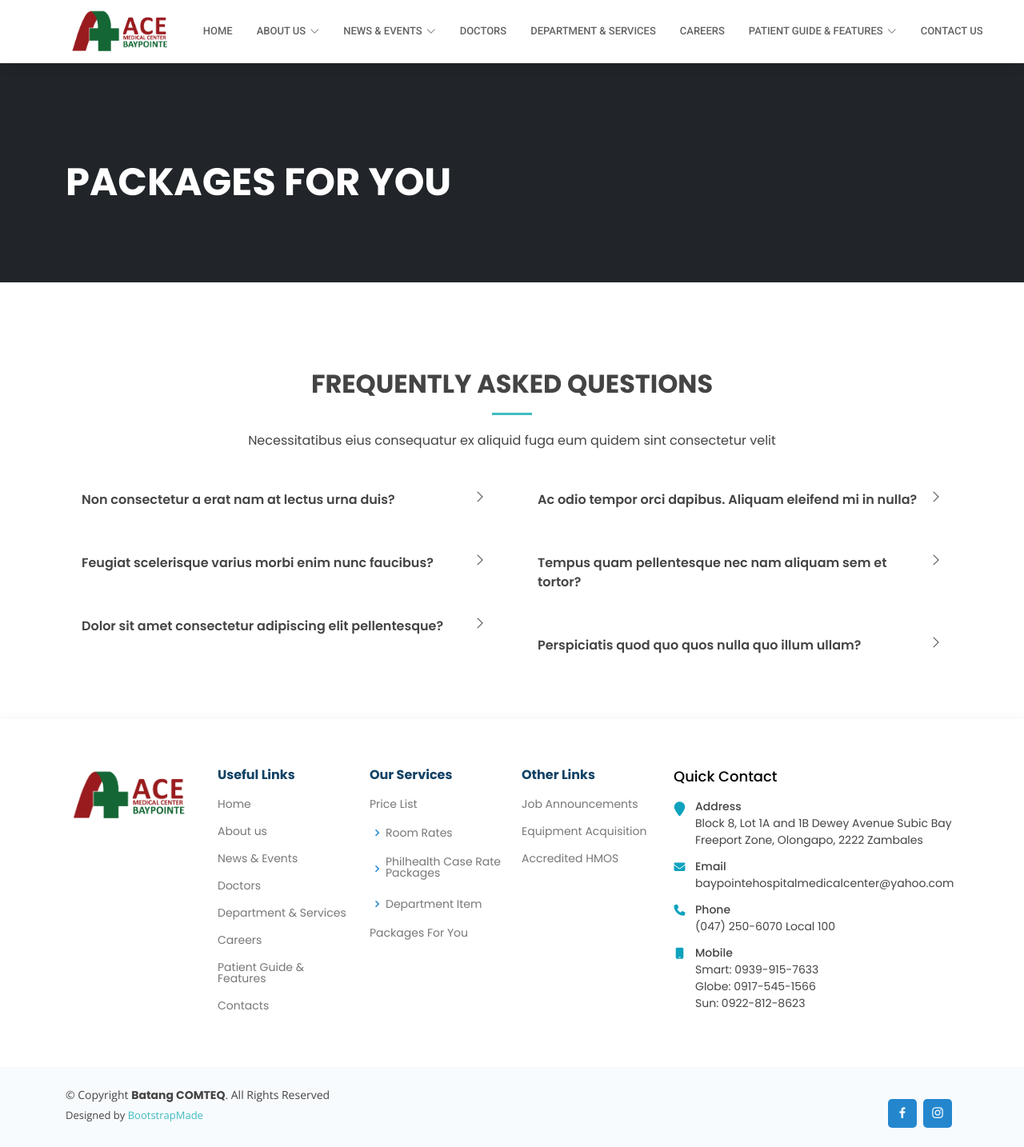
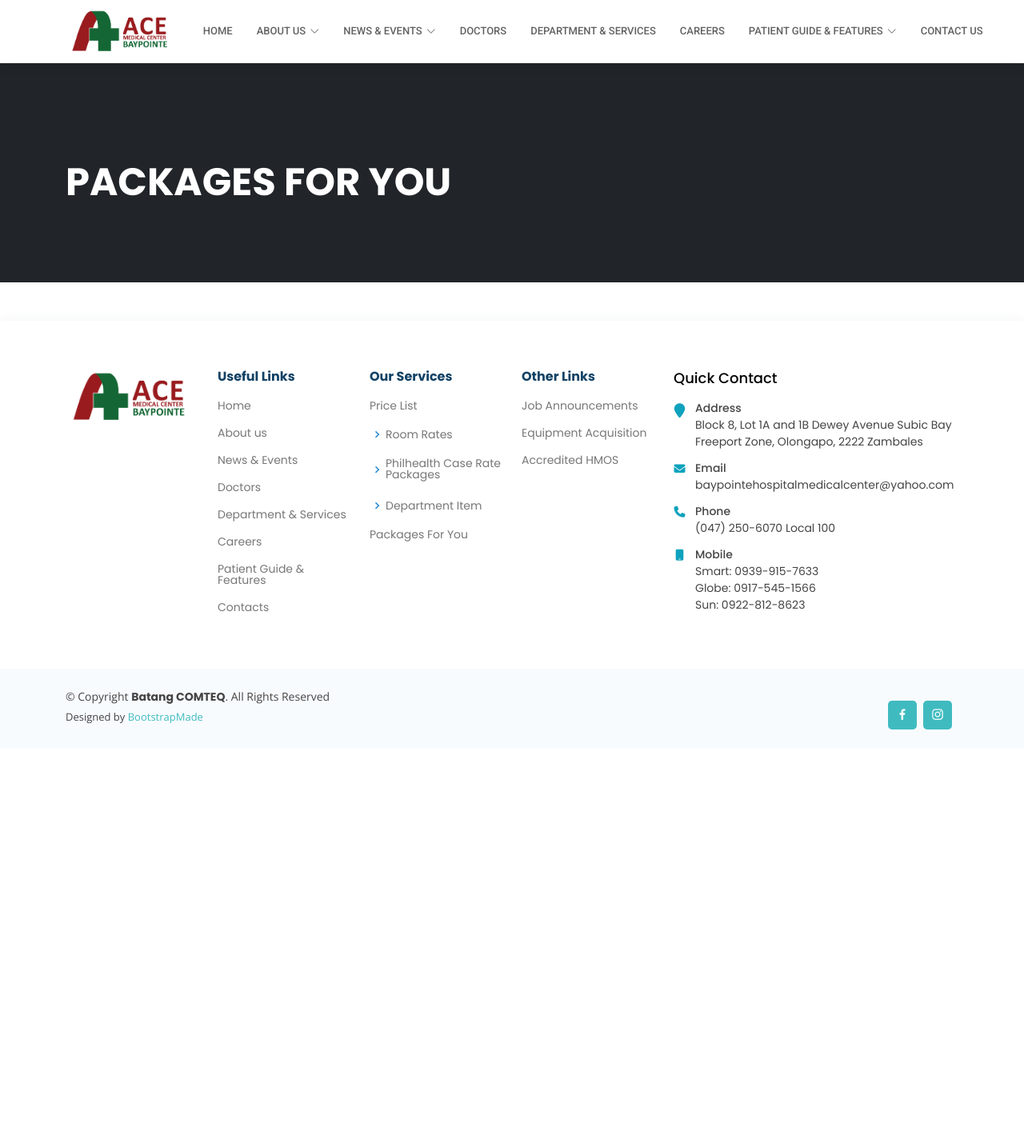
Before and after one commit to bist4/acebaypointe-1, a PHP site: page /acemcbaypointe/packages_for_you.php in a window 1280 px wide. Shown: the part 41-1475 px from the top of the page at 80% size. After the commit the page ends 953 px from the top, so only its background shows below. Run offline with PHP 8.4, Linux system fonts and the light colour scheme.

Commit message:
update the links on the fb of the footer

```diff
--- a/assets/css/style.css
+++ b/assets/css/style.css
@@ -3287,7 +3287,7 @@ hr {
 #footer .social-links a {
   font-size: 18px;
   display: inline-block;
-  background: #2487ce;
+  background: #3fbbc0;
   color: #fff;
   line-height: 1;
   padding: 8px 0;
@@ -3300,8 +3300,8 @@ hr {
 }
 
 #footer .social-links a:hover {
-  background: #3194db;
-  color: #fff;
+  background: #2bc8ce;
+  color: #ffffff;
   text-decoration: none;
 }
 
--- a/assets/links/footer.php
+++ b/assets/links/footer.php
@@ -78,7 +78,7 @@
     </div>
     <div class="footer-info">
       <div class="social-links mt-3 d-flex align-items-center justify-content-center">
-        <a href="#" class="facebook me-2"><i class="bx bxl-facebook"></i></a>
+        <a href="https://www.facebook.com/people/Allied-Care-Experts-Medical-Center-Baypointe/100064028532593/" class="facebook me-2"><i class="bx bxl-facebook"></i></a>
         <a href="#" class="instagram me-2"><i class="bx bxl-instagram"></i></a>
       </div>
     </div>
--- a/packages_for_you.php
+++ b/packages_for_you.php
@@ -74,92 +74,7 @@
     </div> <!-- End of Page Title -->
 
     <!-- Main content of Packages For You -->
-    <section id="faq" class="faq section">
-      <!-- Section Title -->
-      <div class="container section-title" data-aos="fade-up">
-        <h2>Frequently Asked Questions</h2>
-        <p>Necessitatibus eius consequatur ex aliquid fuga eum quidem sint consectetur velit</p>
-      </div><!-- End Section Title -->
 
-      <div class="container">
-
-        <div class="row">
-
-          <div class="col-lg-6" data-aos="fade-up" data-aos-delay="100">
-
-            <div class="faq-container">
-
-              <div class="faq-item">
-                <h3>Non consectetur a erat nam at lectus urna duis?</h3>
-                <div class="faq-content">
-                  <p>Feugiat pretium nibh ipsum consequat. Tempus iaculis urna id volutpat lacus laoreet non curabitur
-                    gravida. Venenatis lectus magna fringilla urna porttitor rhoncus dolor purus non.</p>
-                </div>
-                <i class="faq-toggle bi bi-chevron-right"></i>
-              </div><!-- End Faq item-->
-
-              <div class="faq-item">
-                <h3>Feugiat scelerisque varius morbi enim nunc faucibus?</h3>
-                <div class="faq-content">
-                  <p>Dolor sit amet consectetur adipiscing elit pellentesque habitant morbi. Id interdum velit laoreet
-                    id donec ultrices. Fringilla phasellus faucibus scelerisque eleifend donec pretium. Est pellentesque
-                    elit ullamcorper dignissim. Mauris ultrices eros in cursus turpis massa tincidunt dui.</p>
-                </div>
-                <i class="faq-toggle bi bi-chevron-right"></i>
-              </div><!-- End Faq item-->
-
-              <div class="faq-item">
-                <h3>Dolor sit amet consectetur adipiscing elit pellentesque?</h3>
-                <div class="faq-content">
-                  <p>Eleifend mi in nulla posuere sollicitudin aliquam ultrices sagittis orci. Faucibus pulvinar
-                    elementum integer enim. Sem nulla pharetra diam sit amet nisl suscipit. Rutrum tellus pellentesque
-                    eu tincidunt. Lectus urna duis convallis convallis tellus. Urna molestie at elementum eu facilisis
-                    sed odio morbi quis</p>
-                </div>
-                <i class="faq-toggle bi bi-chevron-right"></i>
-              </div><!-- End Faq item-->
-
-            </div>
-
-          </div><!-- End Faq Column-->
-
-          <div class="col-lg-6" data-aos="fade-up" data-aos-delay="200">
-
-            <div class="faq-container">
-
-              <div class="faq-item">
-                <h3>Ac odio tempor orci dapibus. Aliquam eleifend mi in nulla?</h3>
-                <div class="faq-content">
-                  <p>Dolor sit amet consectetur adipiscing elit pellentesque habitant morbi. Id interdum velit laoreet
-                    id donec ultrices. Fringilla phasellus faucibus scelerisque eleifend donec pretium. Est pellentesque
-                    elit ullamcorper dignissim. Mauris ultrices eros in cursus turpis massa tincidunt dui.</p>
-                </div>
-                <i class="faq-toggle bi bi-chevron-right"></i>
-              </div><!-- End Faq item-->
-
-              <div class="faq-item">
-                <h3>Tempus quam pellentesque nec nam aliquam sem et tortor?</h3>
-                <div class="faq-content">
-                  <p>Molestie a iaculis at erat pellentesque adipiscing commodo. Dignissim suspendisse in est ante in.
-                    Nunc vel risus commodo viverra maecenas accumsan. Sit amet nisl suscipit adipiscing bibendum est.
-                    Purus gravida quis blandit turpis cursus in</p>
-                </div>
-                <i class="faq-toggle bi bi-chevron-right"></i>
-              </div><!-- End Faq item-->
-
-              <div class="faq-item">
-                <h3>Perspiciatis quod quo quos nulla quo illum ullam?</h3>
-                <div class="faq-content">
-                  <p>Enim ea facilis quaerat voluptas quidem et dolorem. Quis et consequatur non sed in suscipit sequi.
-                    Distinctio ipsam dolore et.</p>
-                </div>
-                <i class="faq-toggle bi bi-chevron-right"></i>
-              </div><!-- End Faq item-->
-            </div>
-          </div><!-- End Faq Column-->
-        </div>
-      </div>
-    </section><!-- /Faq Section -->
 
   </main> <!-- End Main -->
   <!-- Footer -->
--- a/pricelist.php
+++ b/pricelist.php
@@ -269,15 +269,13 @@
                                                 <h4><strong>LIST OF MEDICAL CASE RATES</strong></h4>
                                                 <div class="text-muted fst-italic mb-3">UPDATED FEBRUARY 2017</div>
                                                 <div><a class="btn philhealth-btn mb-4"
-                                                        href="https://www.philhealth.gov.ph/circulars/2017/annexes/0019/AnnexA-MedicalCaseRates.pdf">View
-                                                        Schedule</a></div>
+                                                        href="https://www.philhealth.gov.ph/circulars/2017/annexes/0019/AnnexA-MedicalCaseRates.pdf">View Details</a></div>
                                             </div>
                                             <div class="col-lg-6">
                                                 <h4><strong>ANNEX 2. LIST OF PROCEDURE CASE RATES</strong></h4>
                                                 <div class="text-muted fst-italic mb-3">REVISION 2.0</div>
                                                 <div><a class="btn philhealth-btn mb-4"
-                                                        href="https://www.philhealth.gov.ph/circulars/2015/annexes/circ012_2015/Annex2_ListofProcedureCaseRatesRevision2.pdf">View
-                                                        Schedule</a></div>
+                                                        href="https://www.philhealth.gov.ph/circulars/2015/annexes/circ012_2015/Annex2_ListofProcedureCaseRatesRevision2.pdf">View Details</a></div>
                                             </div>
                                         </div>
                                     </div>
```
Also changed, not shown: index.php (+1 -6 lines).
